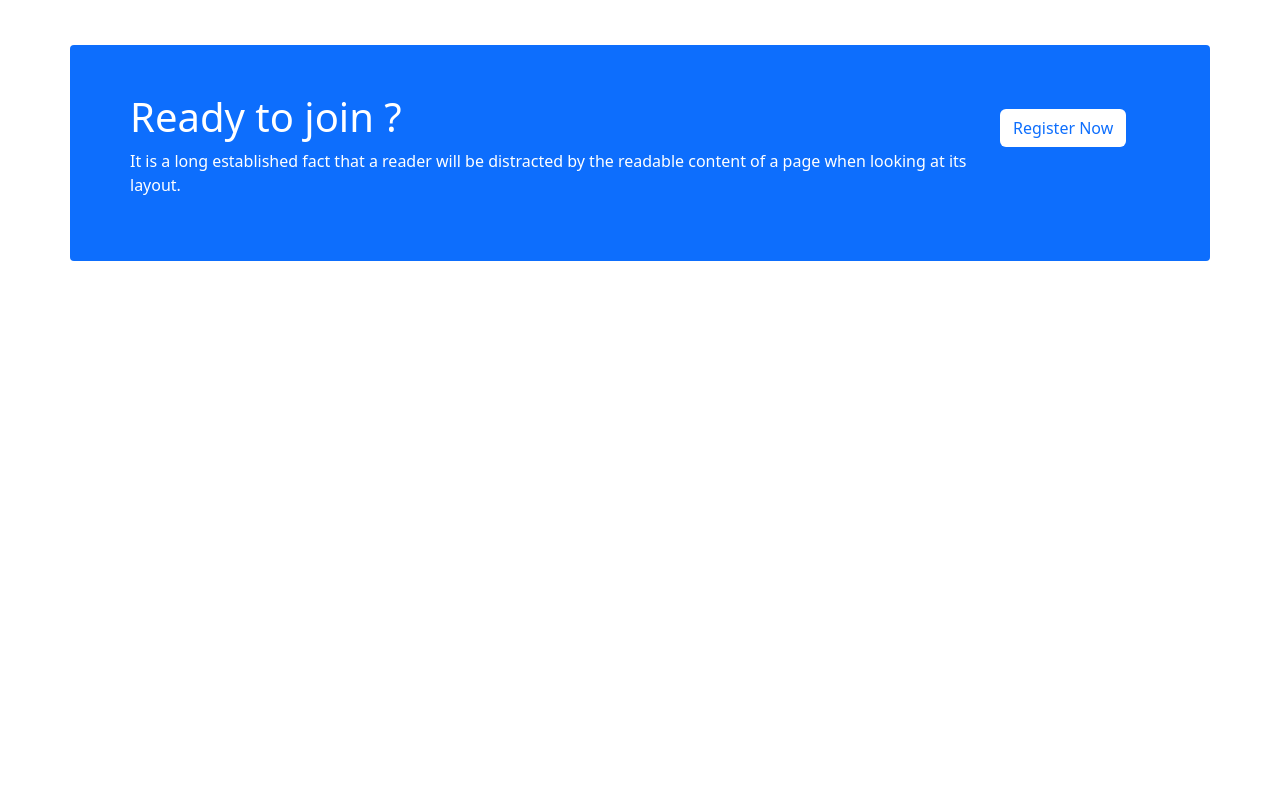
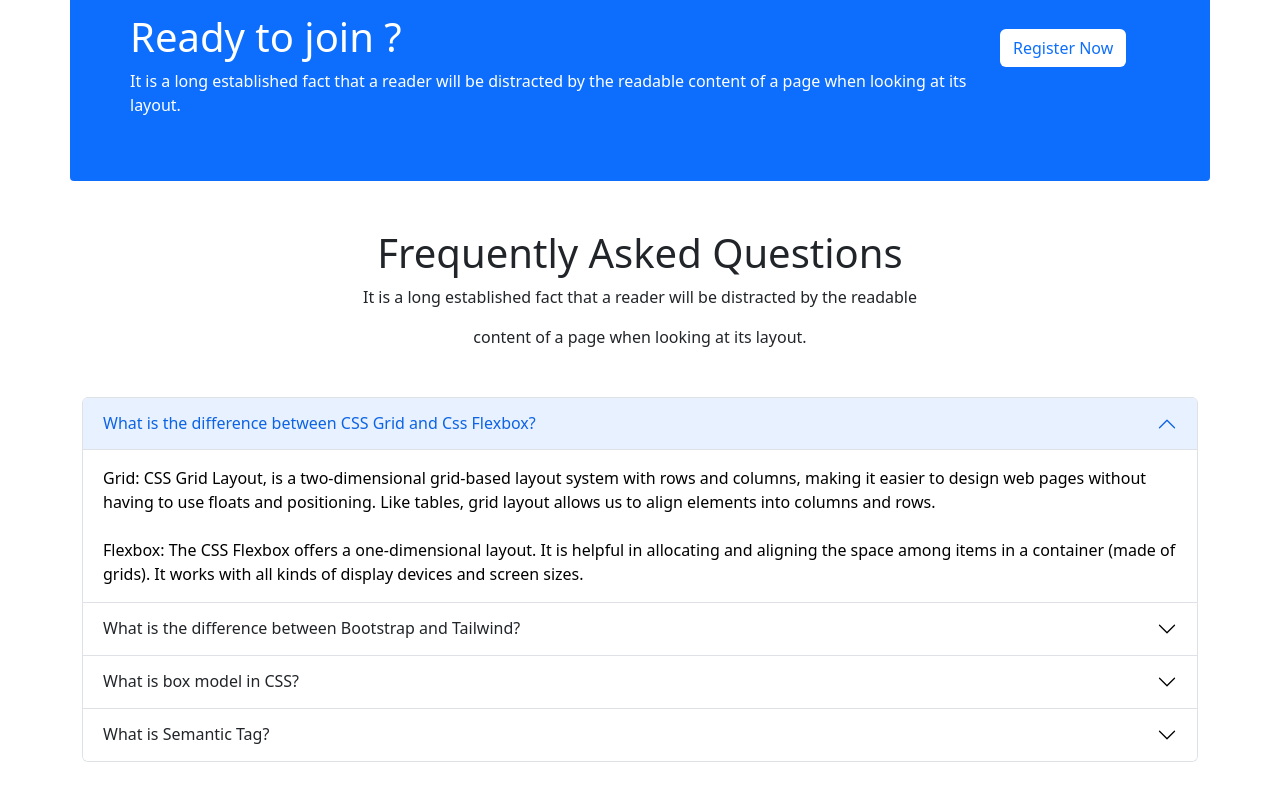
Before and after one commit to azhar-uddin-rahad/milestone-three-assignment, a plain HTML site: page index.html in a window 1280 px wide. Shown: the part 1672-2472 px from the top of the page. Before the commit the page ends 1981 px from the top, so only its background shows below. Drawn offline with nearby package versions, Linux system fonts and the light colour scheme.

Commit message:
Frequently Asked Questions add

```diff
--- a/index.html
+++ b/index.html
@@ -101,7 +101,7 @@
 <!-- Discover Our Popular Courses -->
 <main class="container">
 
-        <div class="d-flex flex-column justify-content-center align-items-center p-3 my-5">
+        <div class="text-center">
             <h1>Discover Our Popular</h1>
                 <h1> Courses</h1>
                 <p>It is a long established fact that a reader will be distracted by the readable </p>
@@ -272,6 +272,80 @@
   </section>
 <!-- Ready to join Register section end  -->
 
+ <!-- Frequently Asked Questions start -->
+<section class="my-5">
+<div class="text-center mb-5">
+    <h1>Frequently Asked Questions</h1>
+    <p>It is a long established fact that a reader will be distracted by the readable </p>
+    <p>content of a page when looking at its layout.</p>
+</div>
+
+<!-- accordion section add  -->
+<div class="accordion" id="accordionExample">
+    <div class="accordion-item">
+      <h2 class="accordion-header" id="headingOne">
+        <button class="accordion-button" type="button" data-bs-toggle="collapse" data-bs-target="#collapseOne" aria-expanded="true" aria-controls="collapseOne">
+            What is the difference between CSS Grid and Css Flexbox?
+        </button>
+      </h2>
+      <div id="collapseOne" class="accordion-collapse collapse show" aria-labelledby="headingOne" data-bs-parent="#accordionExample">
+        <div class="accordion-body">
+          Grid: CSS Grid Layout, is a two-dimensional grid-based layout system with rows and columns, making it easier to design web pages without having to use floats and positioning. Like tables, grid layout allows us to align elements into columns and rows.
+            <br><br>
+            Flexbox: The CSS Flexbox offers a one-dimensional layout. It is helpful in allocating and aligning the space among items in a container (made of grids). It works with all kinds of display devices and screen sizes.
+        </div>
+      </div>
+    </div>
+    <div class="accordion-item">
+      <h2 class="accordion-header" id="headingTwo">
+        <button class="accordion-button collapsed" type="button" data-bs-toggle="collapse" data-bs-target="#collapseTwo" aria-expanded="false" aria-controls="collapseTwo">
+            What is the difference between Bootstrap and Tailwind?
+        </button>
+      </h2>
+      <div id="collapseTwo" class="accordion-collapse collapse" aria-labelledby="headingTwo" data-bs-parent="#accordionExample">
+        <div class="accordion-body">
+          Bootstrap is the most popular HTML, CSS, and JavaScript framework for building responsive, mobile-first projects on the web. Tailwind CSS, on the other hand, is the most popular utility-first CSS framework for fast UI development.
+          <br><br>
+            The main difference between TailwindCSS and Bootstrap is that Tailwind CSS is not a UI kit. Unlike UI kits such as Bootstrap, Bulma, and Foundation, Tailwind CSS doesn’t have a default theme or built-in UI components. Instead, it comes with predesigned widgets you can use to build your site from scratch.
+        </div>
+      </div>
+    </div>
+    <div class="accordion-item">
+      <h2 class="accordion-header" id="headingThree">
+        <button class="accordion-button collapsed" type="button" data-bs-toggle="collapse" data-bs-target="#collapseThree" aria-expanded="false" aria-controls="collapseThree">
+            What is box model in CSS?
+        </button>
+      </h2>
+      <div id="collapseThree" class="accordion-collapse collapse" aria-labelledby="headingThree" data-bs-parent="#accordionExample">
+        <div class="accordion-body">
+            The CSS Box Model is used to create a definition for the way the HTML elements are organized on the screen. This approach accounts for options such as margins, padding, borders, and all the properties that manipulate them. Each element can be thought of as having its own box
+        </div>
+      </div>
+    </div>
+    <div class="accordion-item">
+      <h2 class="accordion-header" id="headingFour">
+        <button class="accordion-button collapsed" type="button" data-bs-toggle="collapse" data-bs-target="#collapseFour" aria-expanded="false" aria-controls="collapseFour">
+            What is Semantic Tag?
+        </button>
+      </h2>
+      <div id="collapseFour" class="accordion-collapse collapse" aria-labelledby="headingFour" data-bs-parent="#accordionExample">
+        <div class="accordion-body">
+          <p>A semantic element clearly describes its meaning to both the browser and the developer. Examples of non-semantic elements: &lt;div&gt and &lt;spab&gt - Tells nothing about its content. Examples of semantic elements: &lt;form&gt , &lt;table&gt , and &lt;article&gt - Clearly defines its content.</p>
+        </div>
+      </div>
+    </div>
+  </div>
+<!-- accordion section add  -->
+
+
+</section>
+
+
+
+
+
+
+ <!-- Frequently Asked Questions end -->
 
 
 
```
